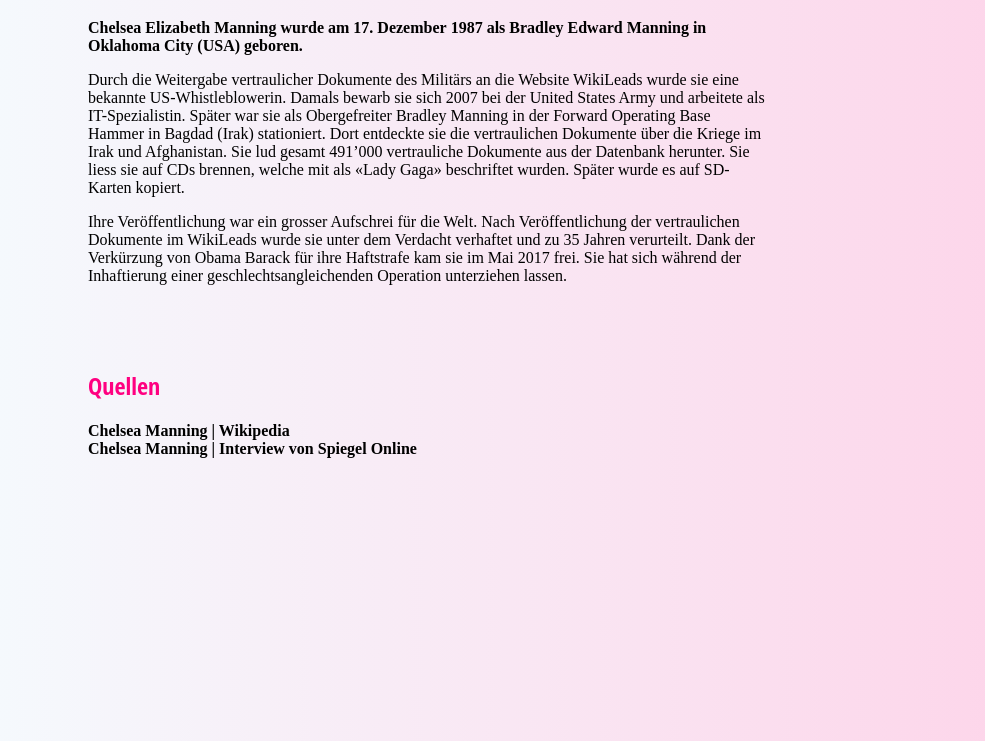
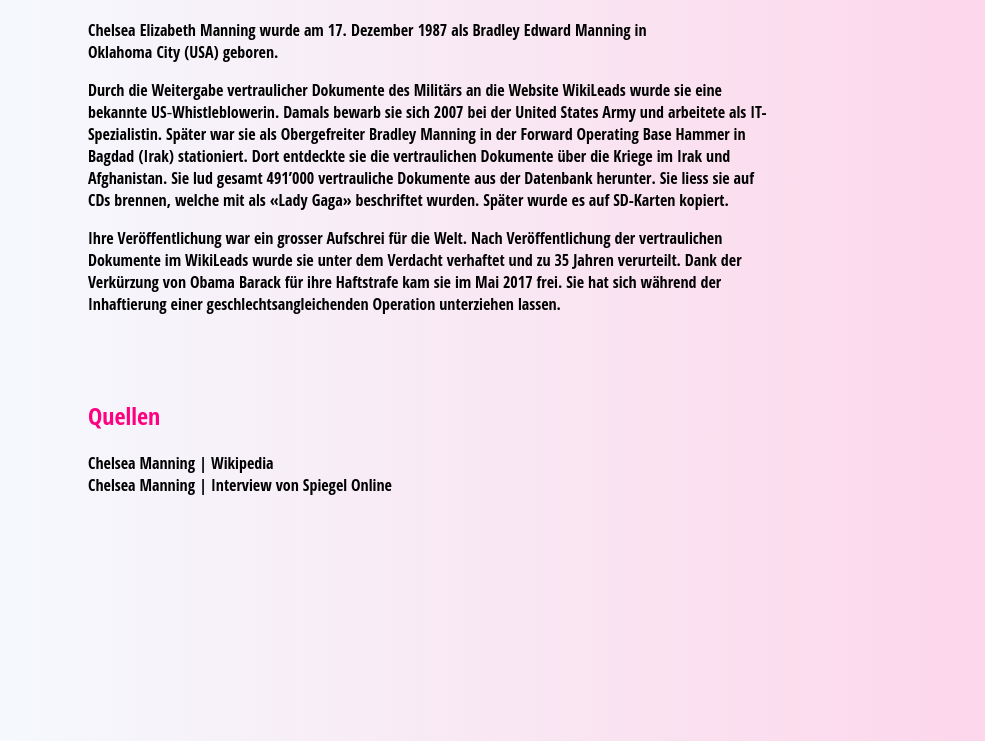
Before and after one commit to logrinto/IAD2017.mobile-menu, a plain HTML site: page docs/manning/index.html in a window 1280 px wide. Both pictures are taken after a click on the button "Menu". Shown: the part 75-816 px from the top of the page, without its empty margins (0-985 px from the left). Drawn offline with Linux system fonts and the light colour scheme.

Commit message:
css mit font-familiy korrigieren

```diff
--- a/docs/manning/styles.css
+++ b/docs/manning/styles.css
@@ -20,7 +20,7 @@ button:focus {
 
 
 .content {
-    font-family: opensans;
+    font-family: "Open Sans Condensed";
     margin: 5rem;
     max-height: 100%;
     margin-top: 0rem;
@@ -104,7 +104,7 @@ a {
 /* menu einstellungen */
 
 .menu {
-  font-family: opensans;
+  font-family: "Open Sans Condensed";
   font-size: 1.3rem;
   text-decoration: none;
 }
@@ -124,7 +124,7 @@ a {
 
   height: 1.5rem;
   text-decoration: none;
-  font-family: opensans;
+  font-family: "Open Sans Condensed";
 }
 .menu--list-item-link--active,
 .menu--list-item-link:focus,
```
